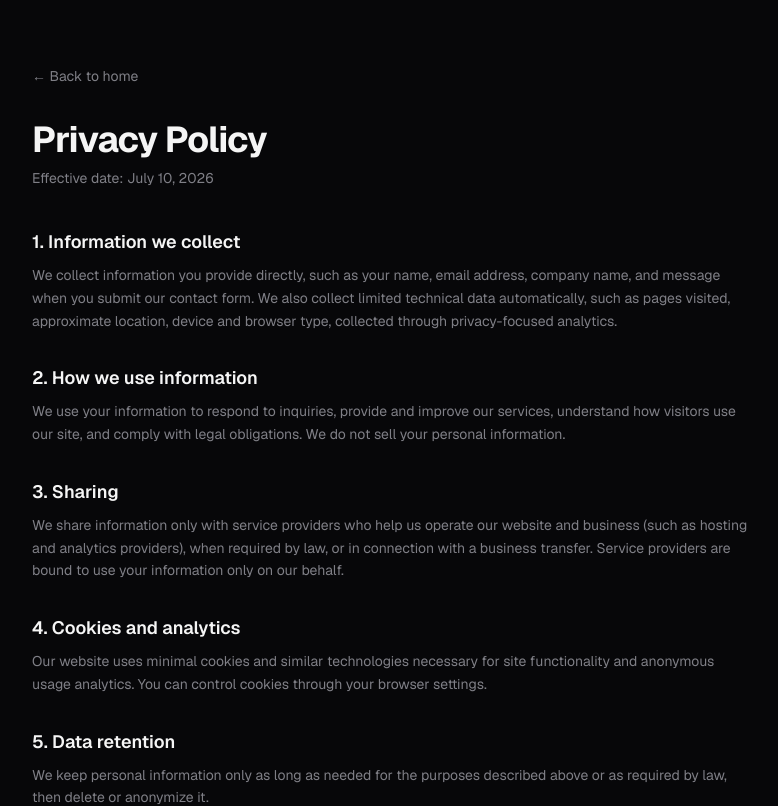
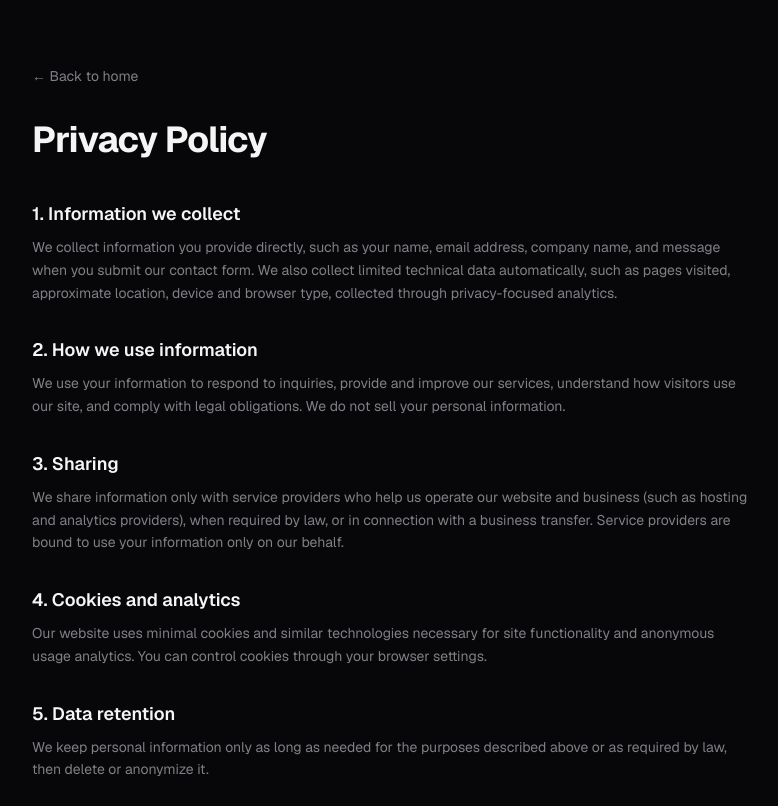
Before and after one commit to fqeeee3/Anderpe, a Next.js app: page /privacy in a window 1280 px wide. Shown: the top 806 px of the page, without its empty margins (248-1026 px from the left). Built offline with nearby package versions, Linux system fonts and the light colour scheme.

Commit message:
Update page.tsx

```diff
--- a/app/privacy/page.tsx
+++ b/app/privacy/page.tsx
@@ -17,9 +17,7 @@ export default function PrivacyPage() {
         <h1 className="mt-8 text-3xl font-bold tracking-tight sm:text-4xl">
           Privacy Policy
         </h1>
-        <p className="mt-2 text-sm text-muted-foreground">
-          Effective date: July 10, 2026
-        </p>
+
 
         <div className="mt-10 space-y-8 text-sm leading-relaxed text-muted-foreground">
           <section>
```
